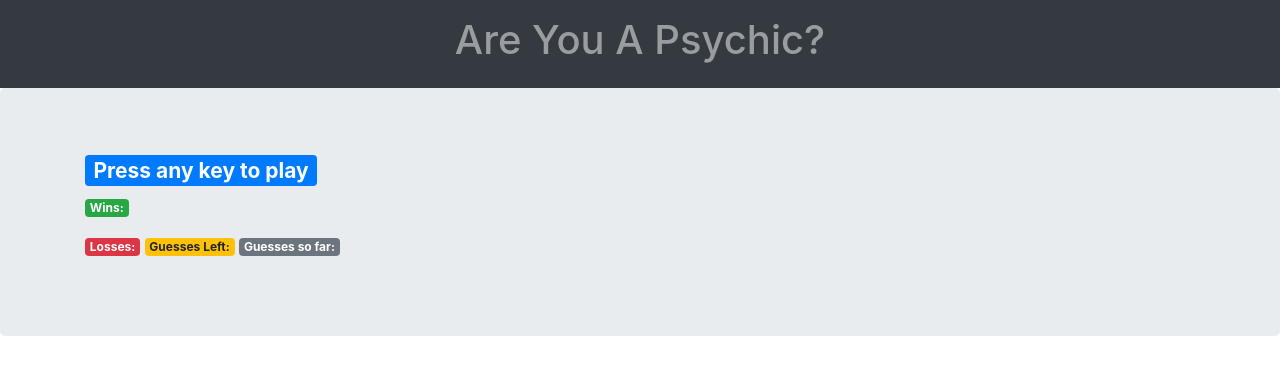
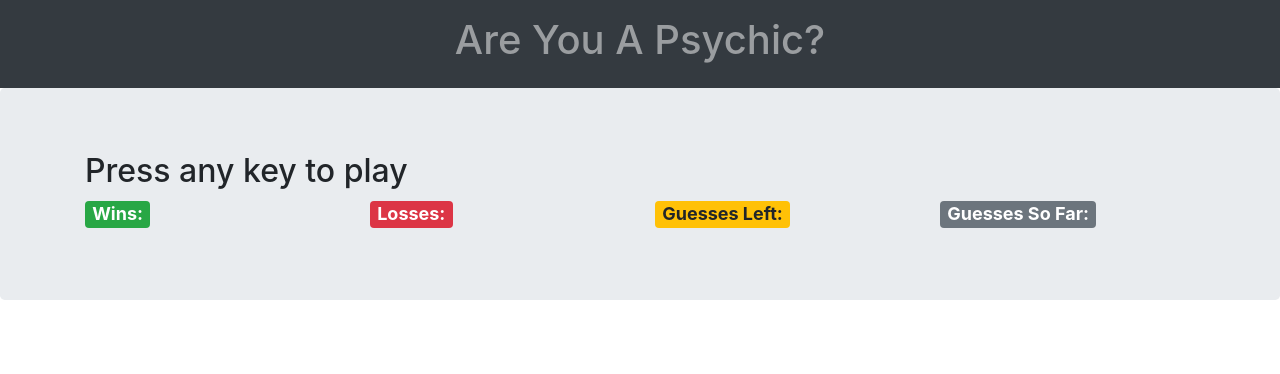
Before and after one commit to rgoderis/Psychic-Game, a plain HTML site: page index.html in a window 1280 px wide. Drawn offline with nearby package versions, Linux system fonts and the light colour scheme.

Commit message:
changed p tags to h4, changed h3 to h2, placed span within h4s containing previous span and text

```diff
--- a/index.html
+++ b/index.html
@@ -18,18 +18,24 @@
         <div class="container">
             <div class="row">
                 <div class="col-12">
-                    <h3><span class="badge badge-primary" id="display-text">Press any key to play</span></h3>
+                    <h2><span id="display-text">Press any key to play</span></h2>
                 </div>
             </div>
             <div class="row">
                 <div class="col-3">
-                        <p class="badge badge-success">Wins: <span id="wins"></span></p>
+                        <h4><span class="badge badge-success">Wins: <span id="wins"></span></span></h4>
+                </div>
+                <div class="col-3">
+                        <h4><span class="badge badge-danger">Losses: <span id="losses"></span></span</h4>
+                </div>
+                <div class="col-3">
+                        <h4><span class="badge badge-warning">Guesses Left: <span id="guess-left"></span></span</h4>
+                </div>
+                <div class="col-3">
+                        <h4><span class="badge badge-secondary">Guesses So Far: <span id="guess-so-far"></span></span</h4>
                 </div>
             </div>
 
-                <p class="badge badge-danger">Losses: <span id="losses"></span></p>
-                <p class="badge badge-warning">Guesses Left: <span id="guess-left"></span></p>
-                <p class="badge badge-secondary">Guesses so far: <span id="guess-so-far"></span></p>
         </div>
 
     </div>
```
